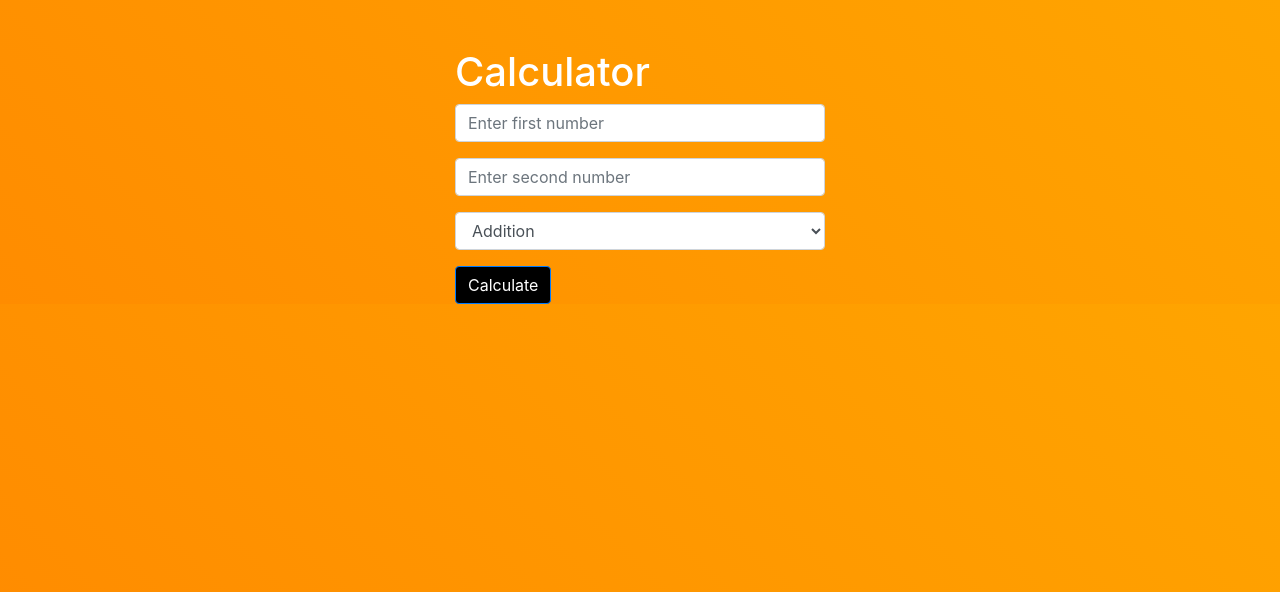
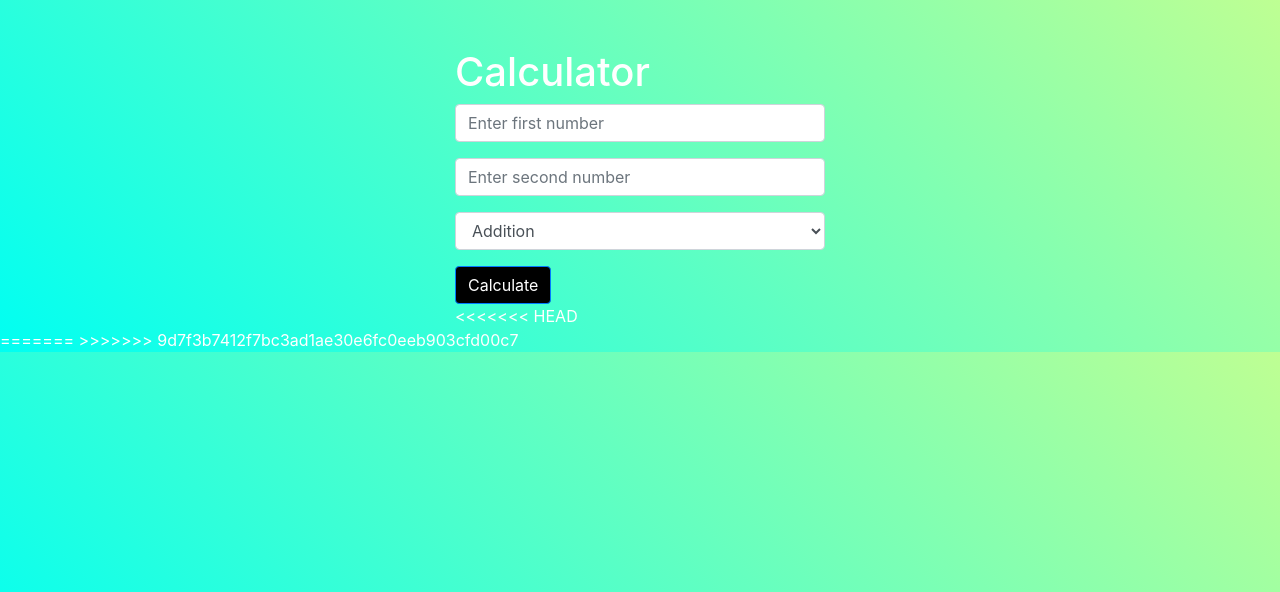
Before and after one commit to sohelkhan121101/flask-calculator, a Flask app: page / in a window 1280 px wide. Shown: the top 592 px of the page. Run offline with Flask 2, Linux system fonts and the light colour scheme; some libraries are stand-ins or nearby versions.

Commit message:
Add files via upload
Updated File Added

```diff
--- a/python calculator/templates/index.html
+++ b/python calculator/templates/index.html
@@ -7,7 +7,7 @@
     <link rel="stylesheet" href="https://stackpath.bootstrapcdn.com/bootstrap/4.5.2/css/bootstrap.min.css">
     <style>
         body {
-            background: linear-gradient(45deg, #ff8c00, #ffa500);
+            background: linear-gradient(45deg, #00fff2, #beff93);
             color: white;
         }
         button.btn.btn-primary {
@@ -58,6 +58,11 @@
             </div>
             <button type="submit" class="btn btn-primary">Calculate</button>
         </form>
+<<<<<<< HEAD
     </div>
 </body>
+=======
+    </div>
+</body>
+>>>>>>> 9d7f3b7412f7bc3ad1ae30e6fc0eeb903cfd00c7
 </html>
--- a/python calculator/templates/result.html
+++ b/python calculator/templates/result.html
@@ -42,6 +42,11 @@
         <h1>Result</h1>
         <p>The result is: {{ result }}</p>
         <a href="/" class="btn btn-primary">Back to Calculator</a>
+<<<<<<< HEAD
     </div>
+
+=======
+    </div>
+>>>>>>> 9d7f3b7412f7bc3ad1ae30e6fc0eeb903cfd00c7
 </body>
 </html>
```
